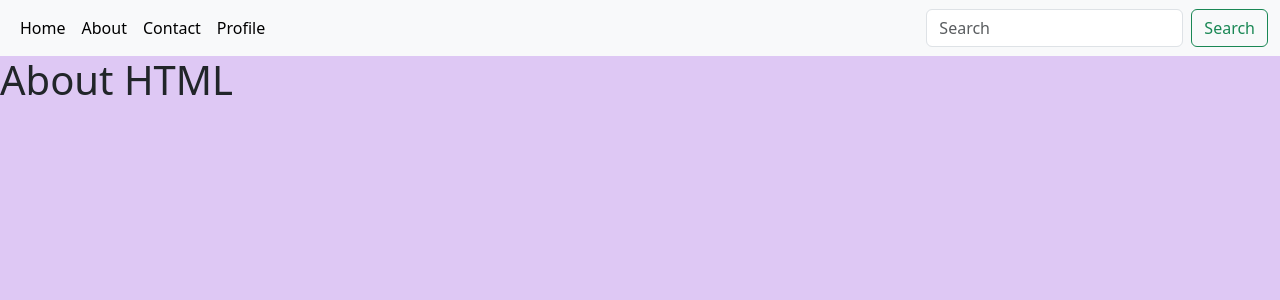
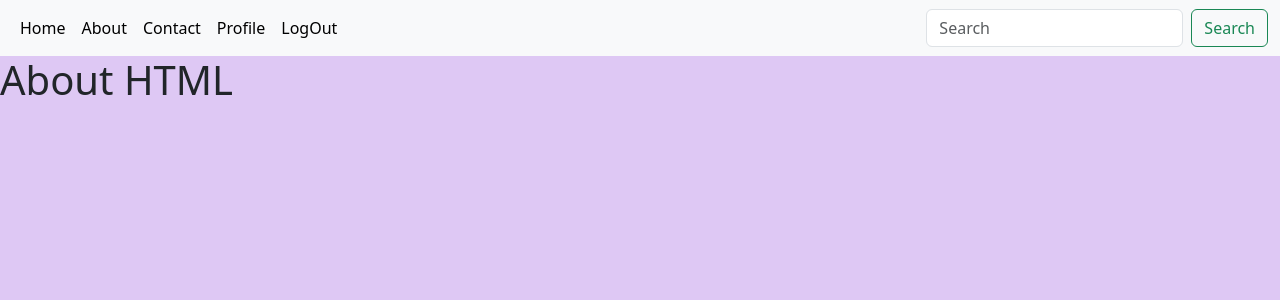
Before and after one commit to khatiainanashvili/Django-Homework, a Django app: page /about/ in a window 1280 px wide. Shown: the top 300 px of the page. Run offline with Django 5.2, Linux system fonts and the light colour scheme; the first user in the database is signed in.

Commit message:
added logout functional

```diff
--- a/myapp/urls.py
+++ b/myapp/urls.py
@@ -9,6 +9,7 @@ urlpatterns = [
     path('adding/<str:id>/', views.adding, name='adding'),
     path('delete/<str:id>/', views.delete, name='delete'),
     path('login/', views.login_page, name='login'),
+    path('logout/', views.log_out, name='logout'),
     path('register/', views.register_page, name='register'),
 
 ]
--- a/myapp/views.py
+++ b/myapp/views.py
@@ -2,7 +2,7 @@ from django.shortcuts import render, redirect # type: ignore
 from django.http import HttpResponse # type: ignore
 from .models import Birds, User, Country
 from django.db.models import Q # type: ignore
-from django.contrib.auth import authenticate, login # type: ignore
+from django.contrib.auth import authenticate, login, logout# type: ignore
 # Create your views here.
 
 def home(request):
@@ -71,6 +71,11 @@ def login_page(request):
     context = {'page': page}
     return render(request, 'myapp/login-register.html', context)
 
+def log_out(request):
+    logout(request)
+    return redirect('home')
+
+
 def register_page(request):
     page = ''
     context = {}
--- a/templates/navbar.html
+++ b/templates/navbar.html
@@ -13,10 +13,17 @@
           <li class="nav-item">
             <a class="nav-link active" aria-current="page" href="{% url 'contact' %}">Contact</a>
           </li>
-          {% if request.user.is_authenticated %}
+              {% if request.user.is_authenticated %}
                 <li class="nav-item">
                   <a class="nav-link active" aria-current="page" href="{% url 'profile' request.user.id %}">Profile</a>
                 </li>
+                <li class="nav-item">
+                  <a class="nav-link active" aria-current="page" href="{% url 'logout'%}">LogOut</a>
+                </li>
+              {% else %}
+              <li class="nav-item">
+                <a class="nav-link active" aria-current="page" href="{% url 'login'%}">LogIn</a>
+              </li>
           {% endif %}
         </ul>
         <form class="d-flex" role="search" action="">
```
Also changed, not shown: db.sqlite3.
